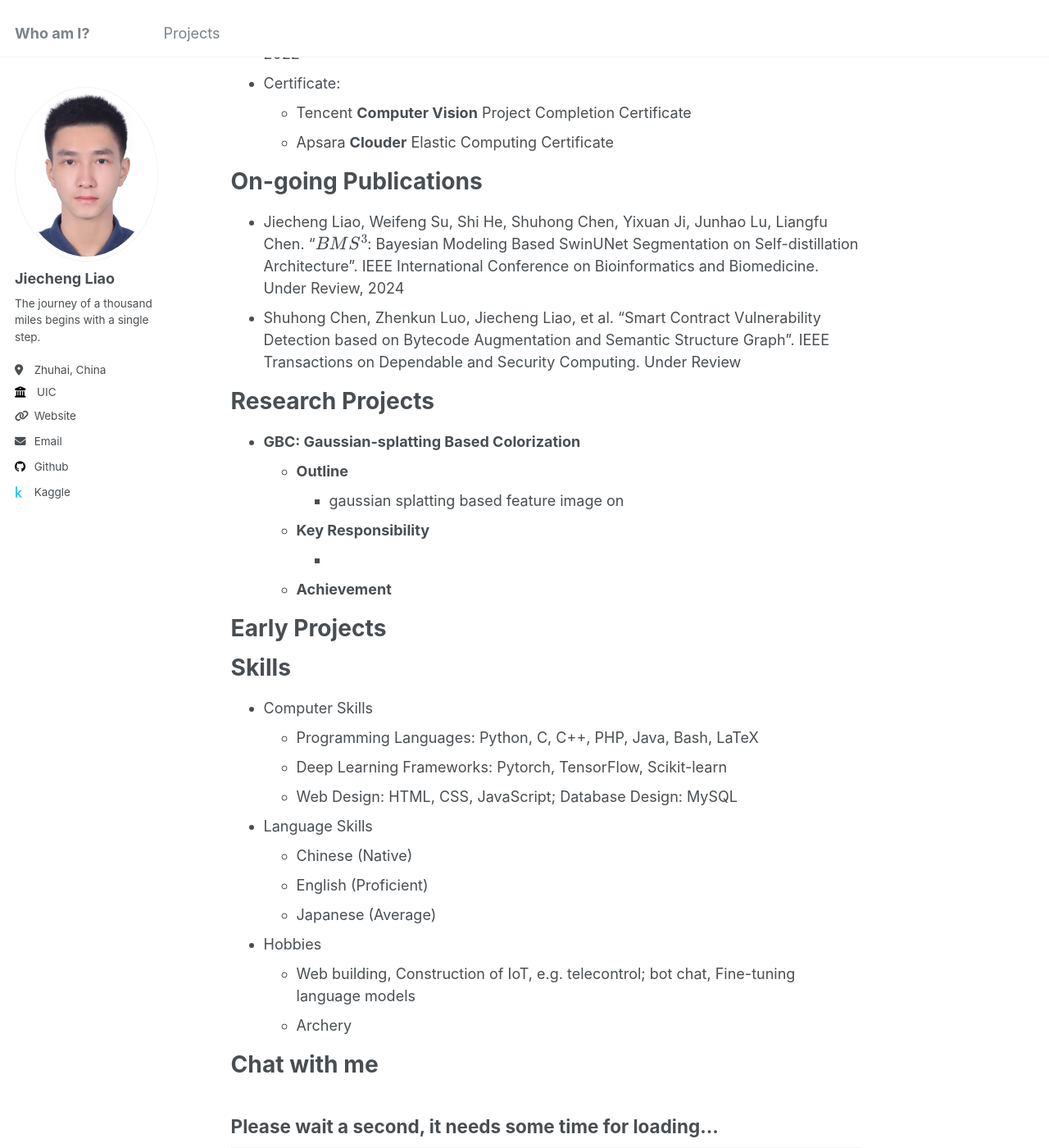
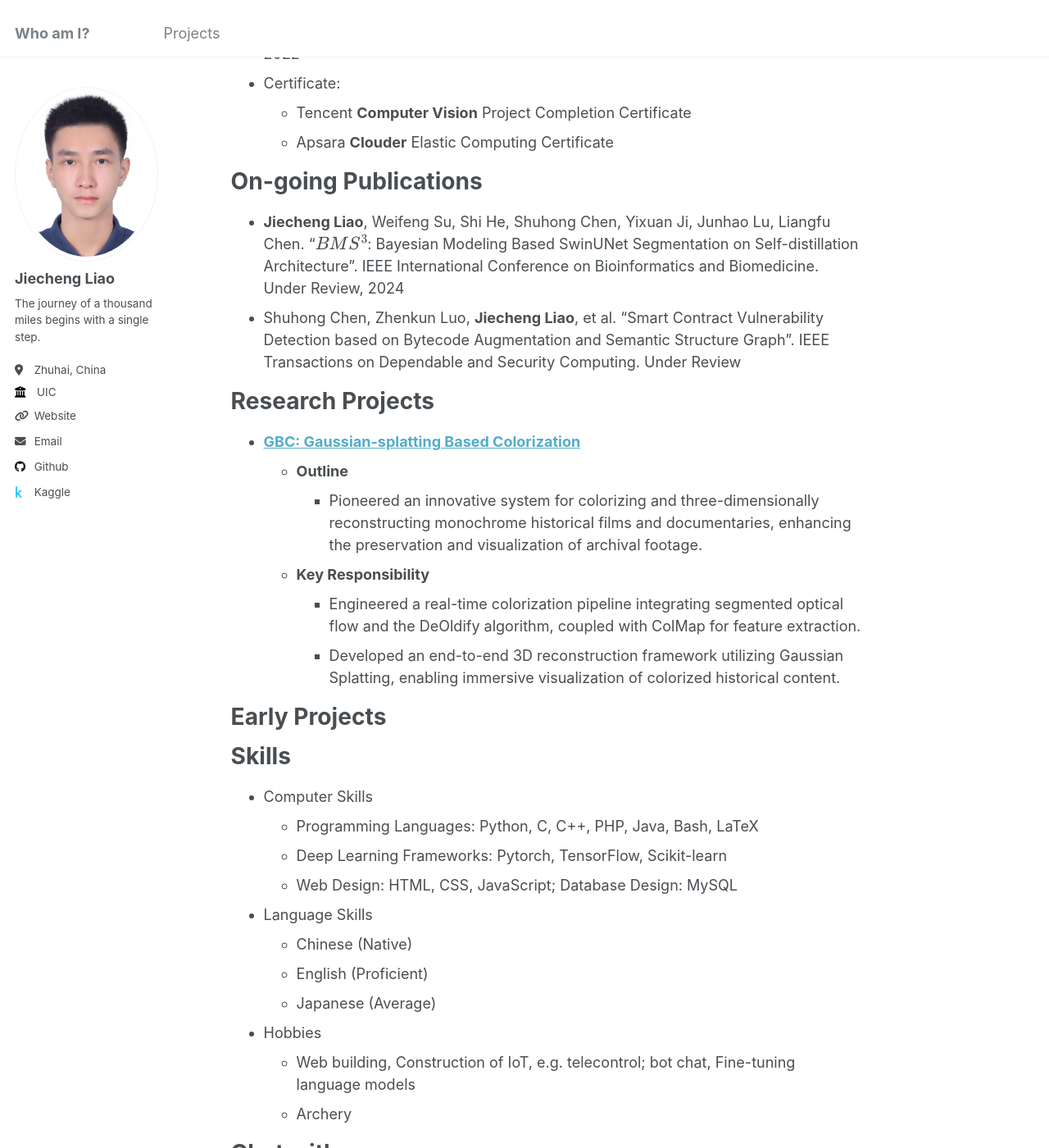
Before and after one commit to ffftuanxxx/ffftuanxxx.github.io, a Jekyll site: the page built from _pages/about.md, in a window 1280 px wide and 1400 px high, scrolled down 1146 px. Shown: the whole window at 82% size. Built offline with Jekyll 4.4.1, drawn with Linux system fonts in a browser that asks for light colours.

Commit message:
Update about.md

```diff
--- a/_pages/about.md
+++ b/_pages/about.md
@@ -44,18 +44,17 @@ Honors & Awards
 
 On-going Publications
 ======
-- Jiecheng Liao, Weifeng Su, Shi He, Shuhong Chen, Yixuan Ji, Junhao Lu, Liangfu Chen. "\\(BMS^3\\): Bayesian Modeling Based SwinUNet Segmentation on Self-distillation Architecture". IEEE International Conference on Bioinformatics and Biomedicine. Under Review, 2024
-- Shuhong Chen, Zhenkun Luo, Jiecheng Liao, et al. "Smart Contract Vulnerability Detection based on Bytecode Augmentation and Semantic Structure Graph". IEEE Transactions on Dependable and Security Computing. Under Review
+- **Jiecheng Liao**, Weifeng Su, Shi He, Shuhong Chen, Yixuan Ji, Junhao Lu, Liangfu Chen. "\\(BMS^3\\): Bayesian Modeling Based SwinUNet Segmentation on Self-distillation Architecture". IEEE International Conference on Bioinformatics and Biomedicine. Under Review, 2024
+- Shuhong Chen, Zhenkun Luo, **Jiecheng Liao**, et al. "Smart Contract Vulnerability Detection based on Bytecode Augmentation and Semantic Structure Graph". IEEE Transactions on Dependable and Security Computing. Under Review
 
 Research Projects
 ======
-- **GBC: Gaussian-splatting Based Colorization**
+- [**GBC: Gaussian-splatting Based Colorization**](elucidator.cn/gbc-demo/)
   - **Outline**
-    - gaussian splatting based feature image on
+    - Pioneered an innovative system for colorizing and three-dimensionally reconstructing monochrome historical films and documentaries, enhancing the preservation and visualization of archival footage.
   - **Key Responsibility**
-    -
-  - **Achievement**
-
+    - Engineered a real-time colorization pipeline integrating segmented optical flow and the DeOldify algorithm, coupled with ColMap for feature extraction.
+    - Developed an end-to-end 3D reconstruction framework utilizing Gaussian Splatting, enabling immersive visualization of colorized historical content.
 
 Early Projects
 ======
```
